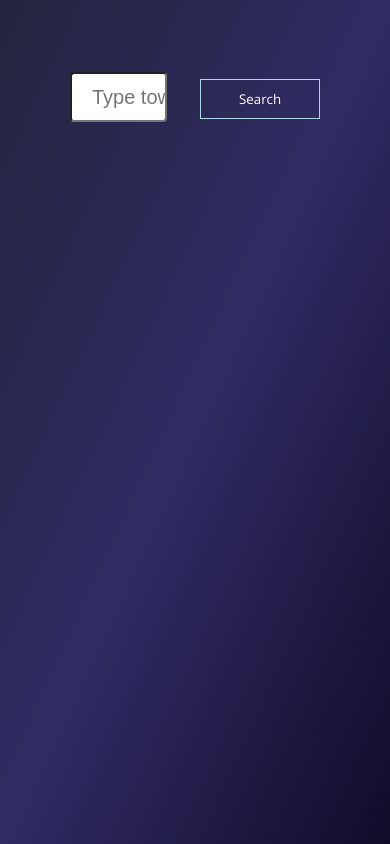
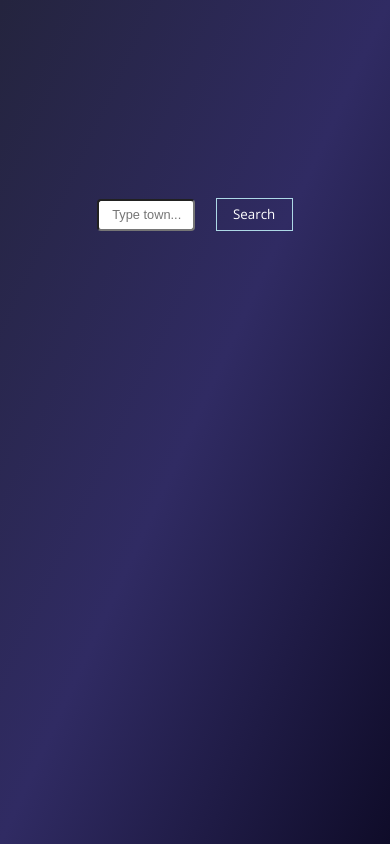
Before and after one commit to eryk-M/weather-app, a website built with webpack: page src/index.html in a window 390 px wide. Built offline with nearby package versions, Linux system fonts and the light colour scheme.

Commit message:
Responsive #1

```diff
--- a/docs/css/main.css
+++ b/docs/css/main.css
@@ -133,7 +133,7 @@ body {
 
 .result__name .flag {
   margin-left: 5rem;
-  width: 64px;
+  width: 6.4rem;
   height: auto;
   position: absolute;
 }
@@ -164,7 +164,7 @@ body {
 
 .result__day-wrapper img {
   position: absolute;
-  height: 90px;
+  height: 9rem;
   width: auto;
   top: 23%;
   left: 60%;
@@ -210,4 +210,26 @@ body {
   border-right: none;
 }
 
+@media only screen and (max-width: 1366px) {
+  html {
+    font-size: 50%;
+  }
+}
+
+@media only screen and (max-width: 1100px) {
+  html {
+    font-size: 40%;
+  }
+  /* .result__day-wrapper img {
+    height: 60px;
+    width: auto;
+  }
+  .result__name .flag {
+    margin-left: 5rem;
+    width: 48px;
+    height: auto;
+    position: absolute;
+  } */
+}
+
 /*# sourceMappingURL=main.css.map */
--- a/src/index.html
+++ b/src/index.html
@@ -21,7 +21,7 @@
       rel="stylesheet"
       href="https://cdnjs.cloudflare.com/ajax/libs/animate.css/3.7.0/animate.min.css"
     />
-    <link rel="stylesheet" href="/css/main.css" />
+    <link rel="stylesheet" href="./css/main.css" />
   </head>
   <body>
     <div class="container">
--- a/src/js/index.js
+++ b/src/js/index.js
@@ -56,7 +56,7 @@ const searchController = async () => {
     }
 
     // console.log((state.search.result.list[0].main.temp - 273.15).toFixed());
-    // console.log(state.search.result);
+    console.log(state.search.result);
     clearLoader();
     resultView.renderWeather(state.search.result);
   }
```
